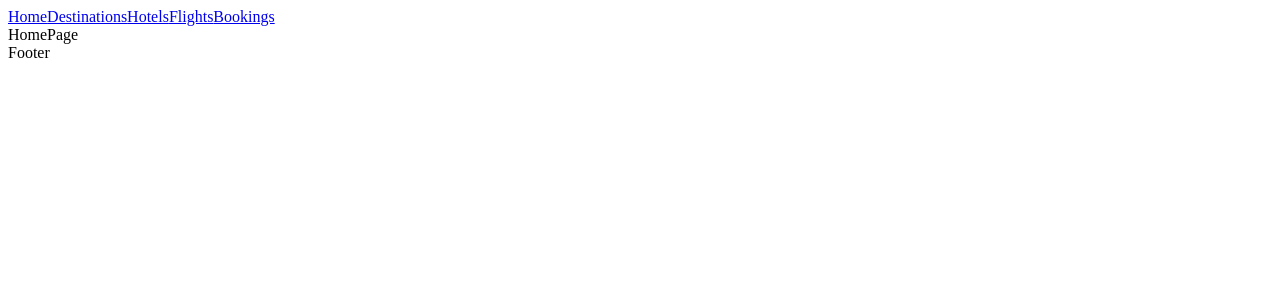
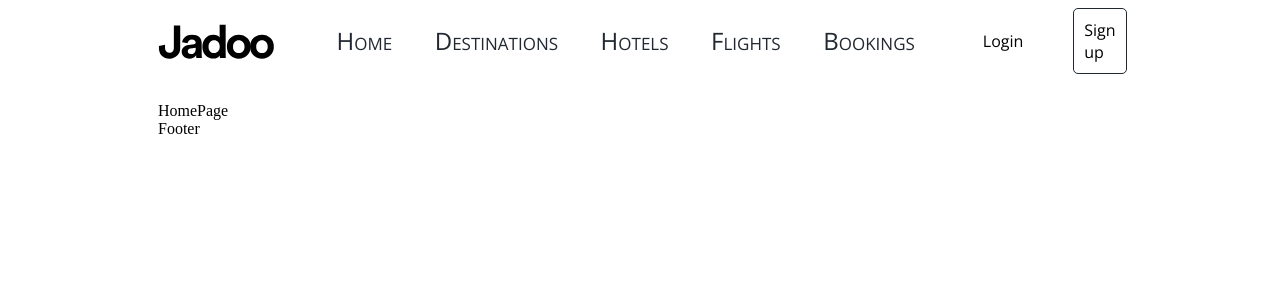
Before and after one commit to Olzhas92/react-diploma-paper, a React (Create React App) app: page / in a window 1280 px wide. Shown: the top 300 px of the page. Built offline with nearby package versions, Linux system fonts and the light colour scheme.

Commit message:
navbar styles completed

```diff
--- a/public/index.html
+++ b/public/index.html
@@ -10,34 +10,19 @@
       content="Web site created using create-react-app"
     />
     <link rel="apple-touch-icon" href="%PUBLIC_URL%/logo192.png" />
-    <!--
-      manifest.json provides metadata used when your web app is installed on a
-      user's mobile device or desktop. See https://developers.google.com/web/fundamentals/web-app-manifest/
-    -->
+
     <link rel="manifest" href="%PUBLIC_URL%/manifest.json" />
-    <!--
-      Notice the use of %PUBLIC_URL% in the tags above.
-      It will be replaced with the URL of the `public` folder during the build.
-      Only files inside the `public` folder can be referenced from the HTML.
+    <link rel="preconnect" href="https://fonts.googleapis.com" />
+    <link rel="preconnect" href="https://fonts.gstatic.com" crossorigin />
+    <link
+      href="https://fonts.googleapis.com/css2?family=Open+Sans&display=swap"
+      rel="stylesheet"
+    />
 
-      Unlike "/favicon.ico" or "favicon.ico", "%PUBLIC_URL%/favicon.ico" will
-      work correctly both with client-side routing and a non-root public URL.
-      Learn how to configure a non-root public URL by running `npm run build`.
-    -->
     <title>React App</title>
   </head>
   <body>
     <noscript>You need to enable JavaScript to run this app.</noscript>
     <div id="root"></div>
-    <!--
-      This HTML file is a template.
-      If you open it directly in the browser, you will see an empty page.
-
-      You can add webfonts, meta tags, or analytics to this file.
-      The build step will place the bundled scripts into the <body> tag.
-
-      To begin the development, run `npm start` or `yarn start`.
-      To create a production bundle, use `npm run build` or `yarn build`.
-    -->
   </body>
 </html>
--- a/src/App.jsx
+++ b/src/App.jsx
@@ -7,10 +7,11 @@ import { Flights } from "./pages/Flights";
 import { Bookings } from "./pages/Bookings";
 import { PageNotFound } from "./pages/PageNotFound";
 import { Layout } from "./components/Layout";
+import styles from "./App.module.css";
 
 const App = () => {
   return (
-    <div>
+    <div className={styles.App}>
       <Routes>
         <Route path="/" element={<Layout />}>
           <Route index element={<HomePage />}></Route>
--- /dev/null
+++ b/src/App.module.css
@@ -0,0 +1,5 @@
+.App {
+  padding: 0 150px;
+  margin: 0 auto;
+  box-sizing: border-box;
+}
--- a/src/components/Layout.jsx
+++ b/src/components/Layout.jsx
@@ -1,16 +1,13 @@
 import React from "react";
-import { Link, Outlet } from "react-router-dom";
+import { Outlet } from "react-router-dom";
+import { Navbar } from "./Navbar";
 import { Footer } from "./Footer";
 
 export const Layout = () => {
   return (
     <div>
       <header>
-        <Link to="/">Home</Link>
-        <Link to="/destinations">Destinations</Link>
-        <Link to="/hotels">Hotels</Link>
-        <Link to="/flights">Flights</Link>
-        <Link to="/bookings">Bookings</Link>
+        <Navbar />
       </header>
       <main>
         <Outlet />
--- /dev/null
+++ b/src/components/Navbar.jsx
@@ -0,0 +1,31 @@
+import React from "react";
+import { Link } from "react-router-dom";
+import { Registration } from "./Registration";
+import jadoo from "../assets/Jadoo.svg";
+import styles from "./Navbar.module.css";
+
+export const Navbar = () => {
+  return (
+    <div className={styles.navbar}>
+      <img src={jadoo} alt="" />
+      <nav className={styles.nav}>
+        <Link to="/" className={styles.navlink}>
+          Home
+        </Link>
+        <Link to="/destinations" className={styles.navlink}>
+          Destinations
+        </Link>
+        <Link to="/hotels" className={styles.navlink}>
+          Hotels
+        </Link>
+        <Link to="/flights" className={styles.navlink}>
+          Flights
+        </Link>
+        <Link to="/bookings" className={styles.navlink}>
+          Bookings
+        </Link>
+      </nav>
+      <Registration />
+    </div>
+  );
+};
--- /dev/null
+++ b/src/components/Navbar.module.css
@@ -0,0 +1,27 @@
+.navbar {
+  display: flex;
+  align-items: center;
+  justify-content: space-between;
+  flex-direction: row;
+  padding-bottom: 28px;
+}
+
+.nav {
+  display: flex;
+  align-items: center;
+  justify-content: space-between;
+  flex-direction: row;
+  width: 60%;
+}
+
+.navlink {
+  font-family: "Open Sans";
+  font-size: 24px;
+  font-weight: 400;
+  line-height: 22px;
+  letter-spacing: 0em;
+  text-align: left;
+  color: #212832;
+  text-decoration: none;
+  font-variant: small-caps;
+}
--- /dev/null
+++ b/src/components/Registration.jsx
@@ -0,0 +1,11 @@
+import React from "react";
+import styles from "./Registration.module.css";
+
+export const Registration = () => {
+  return (
+    <div className={styles.registration}>
+      <button className={styles.login}>Login</button>
+      <button className={styles.signup}>Sign up</button>
+    </div>
+  );
+};
--- /dev/null
+++ b/src/components/Registration.module.css
@@ -0,0 +1,27 @@
+.registration {
+  display: flex;
+  align-items: center;
+  justify-content: center;
+  flex-direction: row;
+  width: 15%;
+}
+
+.login,
+.signup {
+  font-family: "Open Sans";
+  font-size: 16px;
+  font-weight: 500;
+  line-height: 22px;
+  letter-spacing: 0em;
+  text-align: left;
+  padding: 10px;
+  border: none;
+  background-color: white;
+}
+
+.signup {
+  margin-left: 40px;
+  padding: 10px;
+  border: 1px #212832 solid;
+  border-radius: 5px;
+}
--- a/src/pages/HomePage.jsx
+++ b/src/pages/HomePage.jsx
@@ -1,4 +1,5 @@
 import React from "react";
+import { Navbar } from "../components/Navbar";
 
 export const HomePage = () => {
   return <div>HomePage</div>;
```
Also changed, not shown: src/App.css (deleted, +0 -38 lines), src/assets/Jadoo.svg (added).
